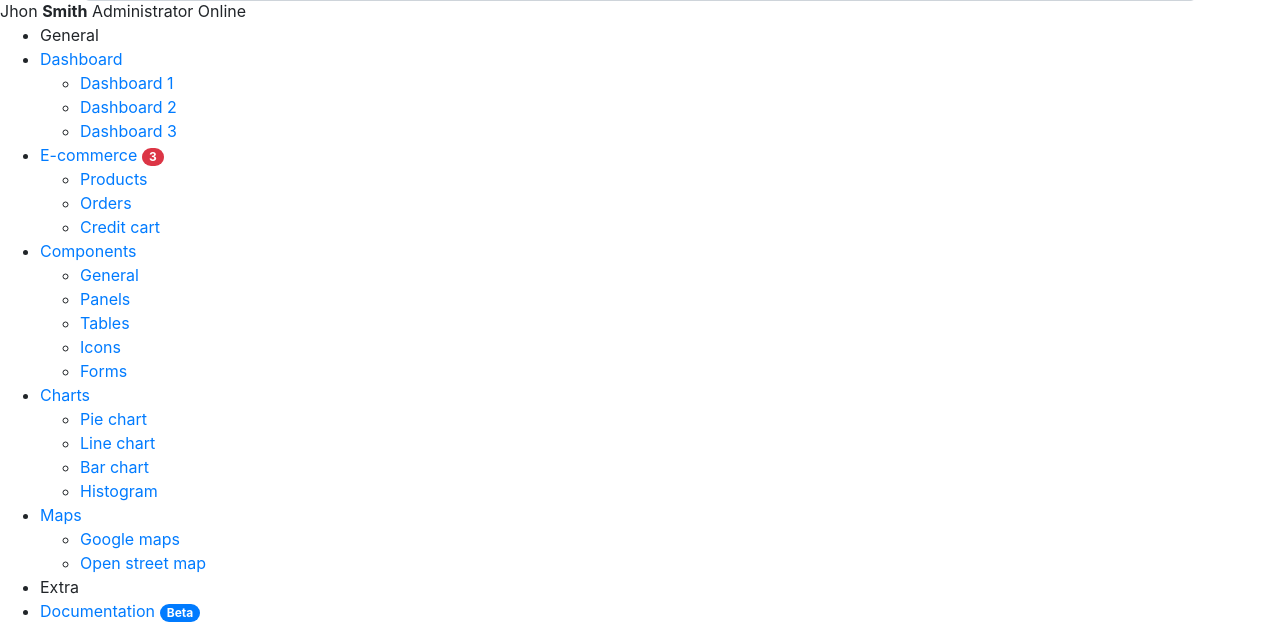
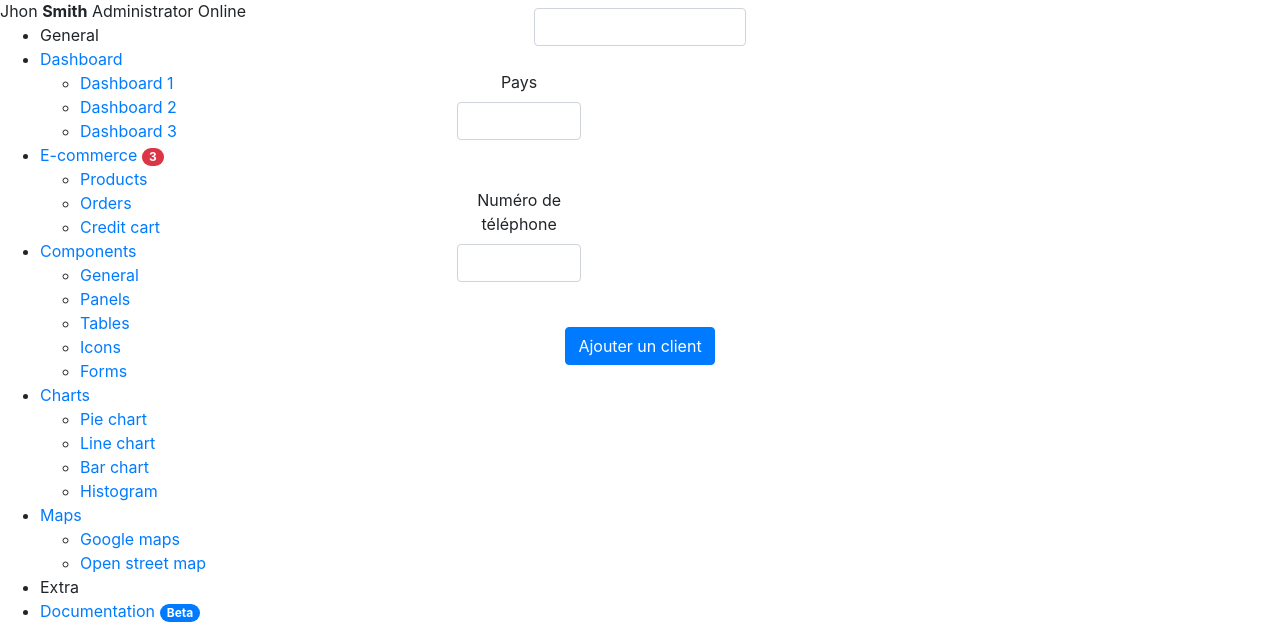
Before and after one commit to ConteAlexandre/Api-CRM, a Symfony app: template templates/client/create.html.twig in a window 1280 px wide. Shown: the part 349-975 px from the top of the page. Run offline with Twig, Linux system fonts and the light colour scheme; the template is opened without the code that fills it, so the values that code supplies are empty; form fields are guessed from the names that the template uses; some libraries are stand-ins or nearby versions.

Commit message:
form twig

```diff
--- a/src/Form/Account/RegisterClientFormType.php
+++ b/src/Form/Account/RegisterClientFormType.php
@@ -24,6 +24,7 @@ class RegisterClientFormType extends AbstractType
             ->add('email', EmailType::class)
             ->add('numberPhone', PhoneNumberType::class, [
                 'widget' => PhoneNumberType::WIDGET_COUNTRY_CHOICE,
+                'country_placeholder' => 'FR'
             ])
             ->add('birthday', DateType::class)
         ;
--- a/templates/client/create.html.twig
+++ b/templates/client/create.html.twig
@@ -3,21 +3,36 @@
 {% block title %}Create client{% endblock title %}
 
 {% block body %}
+    <div class="col-xl-5 col-lg-6 col-md-8 col-sm-10 mx-auto text-center form p-4">
+        <h1 class="display-4 py-2 text-truncate">Ajouter un client</h1>
     {{ form_start(form) }}
-    {{ form_label(form.firstName) }}
+    {{ form_label(form.firstName ,'Prenom') }}
     {{ form_errors(form.firstName) }}
     {{ form_widget(form.firstName) }}
-    {{ form_label(form.lastName) }}
+    {{ form_label(form.lastName, 'Nom') }}
     {{ form_errors(form.lastName) }}
     {{ form_widget(form.lastName) }}
     {{ form_label(form.email) }}
     {{ form_errors(form.email) }}
     {{ form_widget(form.email) }}
-    {{ form_label(form.birthday) }}
+        <div class=" col-lg-7 mx-auto text-center">
+    {{ form_label(form.birthday , 'Date de naissance') }}
     {{ form_errors(form.birthday) }}
     {{ form_widget(form.birthday) }}
-    {{ form_label(form.numberPhone) }}
-    {{ form_errors(form.numberPhone) }}
-    {{ form_widget(form.numberPhone) }}
+    </div>
+        <div class="form-group" style="flex: auto">
+            <div class="col-xl-5 form p-4">
+    {{ form_label(form.numberPhone.country, 'Pays') }}
+    {{ form_errors(form.numberPhone.country) }}
+    {{ form_widget(form.numberPhone.country) }}
+            </div>
+            <div class="col-xl-5 form p-4">
+        {{ form_label(form.numberPhone.number, 'Numéro de téléphone') }}
+        {{ form_errors(form.numberPhone.number) }}
+        {{ form_widget(form.numberPhone.number) }}
+            </div>
+        </div>
+        <input type="submit" value="Ajouter un client" class="btn btn-primary" style="margin-top: 5px">
     {{ form_end(form) }}
+    </div>
 {% endblock body %}
```
Also changed, not shown: src/Entity/Exchange.php (+5 -5 lines), src/Form/Actions/AppointmentFormType.php (+6 -1 lines), templates/user/create_exchange.html.twig (+9 -5 lines).
